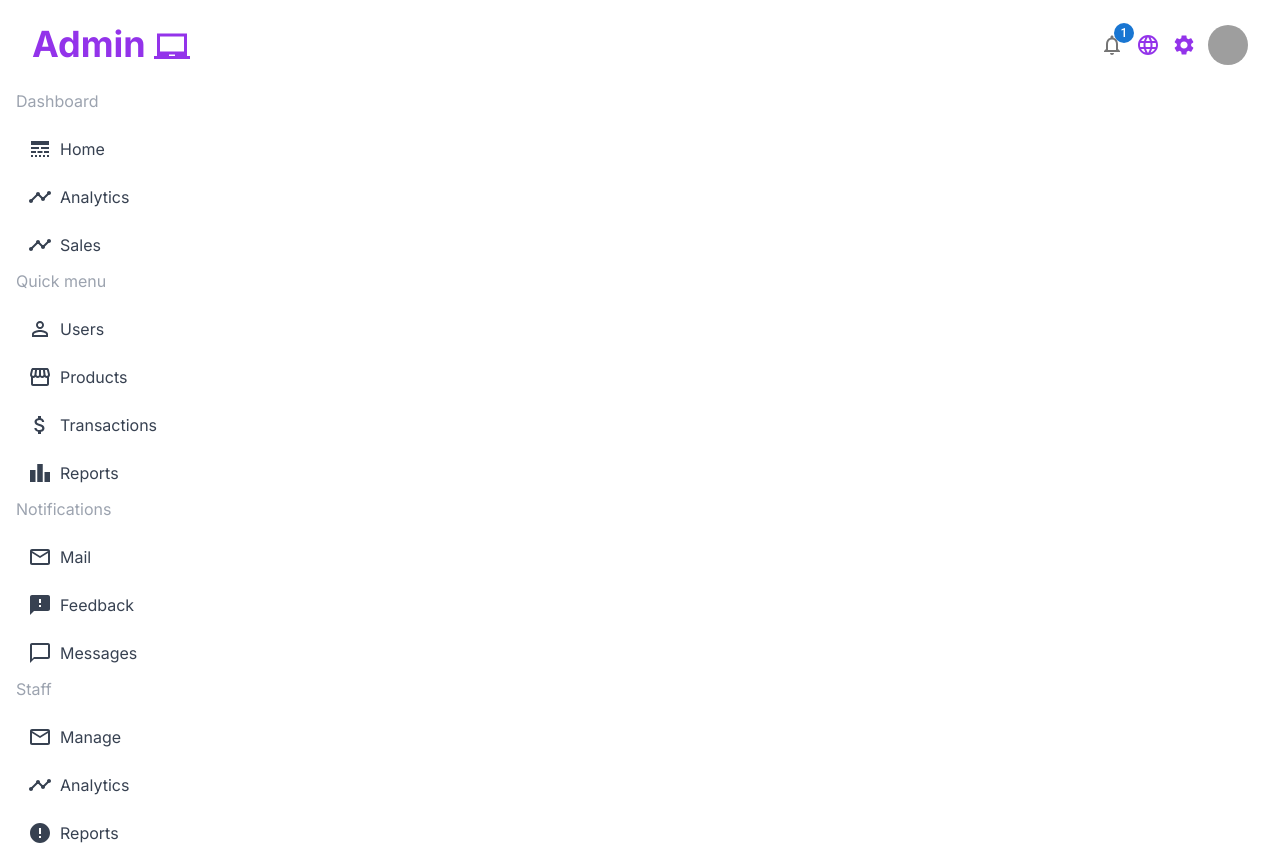
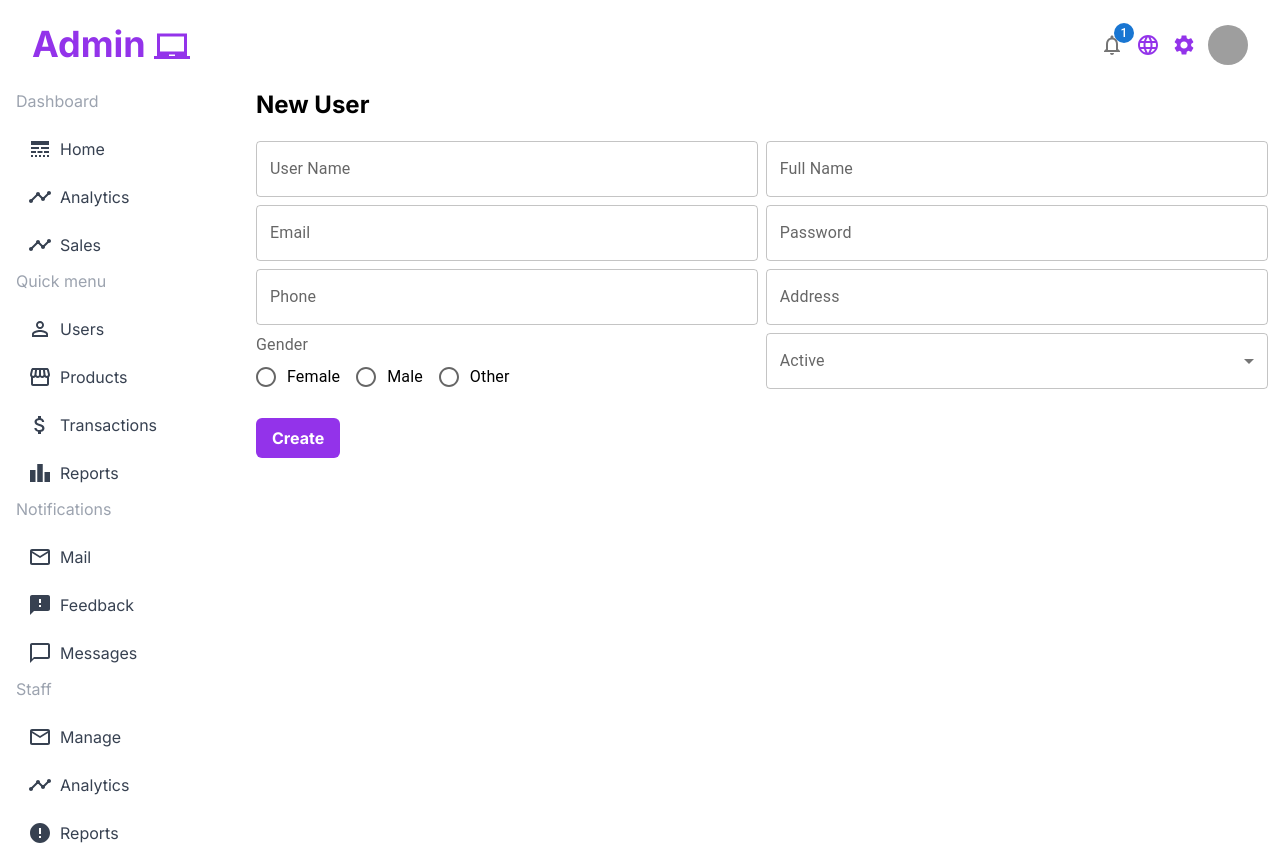
Before and after one commit to mohamed7799/react-admin-dashboard, a React (Create React App) app: page /newUser in a window 1280 px wide. Built offline with nearby package versions, Linux system fonts and the light colour scheme; grey boxes are pictures that could not be loaded.

Commit message:
build the create new user page

```diff
--- a/src/App.jsx
+++ b/src/App.jsx
@@ -4,6 +4,7 @@ import TopBar from "./components/TopBar";
 import Home from "./pages/home";
 import Users from "./pages/usres";
 import User from "./pages/user";
+import NewUser from "./pages/newUser";
 
 const App = () => {
   return (
@@ -19,6 +20,7 @@ const App = () => {
             <Route path="/" element={<Home />} />
             <Route path="/users" element={<Users />} />
             <Route path="/user/:id" element={<User />} />
+            <Route path="/newUser" element={<NewUser />} />
           </Routes>
         </div>
       </div>
--- /dev/null
+++ b/src/pages/newUser.jsx
@@ -0,0 +1,91 @@
+import {
+  TextField,
+  RadioGroup,
+  FormControlLabel,
+  Radio,
+  FormControl,
+  FormLabel,
+  InputLabel,
+  Select,
+  MenuItem,
+} from "@mui/material";
+import { useState } from "react";
+const NewUser = () => {
+  const [active, setActive] = useState();
+
+  const handleChange = (event) => {
+    setActive(event.target.value);
+  };
+
+  return (
+    <div>
+      <h2 className="font-bold text-2xl">New User</h2>
+      <form action="" className="flex flex-wrap gap-2 mx-auto my-5">
+        <TextField
+          className="flex-[0_0_49%]"
+          label="User Name"
+          variant="outlined"
+        />
+        <TextField
+          className="flex-[0_0_49%]"
+          label="Full Name"
+          variant="outlined"
+        />
+        <TextField
+          className="flex-[0_0_49%]"
+          label="Email"
+          variant="outlined"
+        />
+        <TextField
+          className="flex-[0_0_49%]"
+          label="Password"
+          variant="outlined"
+        />
+        <TextField
+          className="flex-[0_0_49%]"
+          label="Phone"
+          variant="outlined"
+        />
+        <TextField
+          className="flex-[0_0_49%]"
+          label="Address"
+          variant="outlined"
+        />
+        <FormControl className="flex-[0_0_49%]">
+          <FormLabel id="demo-row-radio-buttons-group-label">Gender</FormLabel>
+          <RadioGroup
+            row
+            aria-labelledby="demo-row-radio-buttons-group-label"
+            name="row-radio-buttons-group"
+          >
+            <FormControlLabel
+              value="female"
+              control={<Radio />}
+              label="Female"
+            />
+            <FormControlLabel value="male" control={<Radio />} label="Male" />
+            <FormControlLabel value="other" control={<Radio />} label="Other" />
+          </RadioGroup>
+        </FormControl>
+        <FormControl className="flex-[0_0_49%]">
+          <InputLabel id="demo-simple-select-label">Active</InputLabel>
+          <Select
+            labelId="demo-simple-select-label"
+            id="demo-simple-select"
+            value={active}
+            label="Active"
+            onChange={handleChange}
+          >
+            <MenuItem value={true}>Yes</MenuItem>
+            <MenuItem value={false}>No</MenuItem>
+          </Select>
+        </FormControl>
+      </form>
+      <button className="py-2 px-4 bg-purple-600 rounded-md text-white font-bold">
+        Create
+      </button>
+    </div>
+  );
+};
+
+export default NewUser;
--- a/src/pages/user.jsx
+++ b/src/pages/user.jsx
@@ -7,14 +7,17 @@ import {
   LocationSearching,
   Upload,
 } from "@mui/icons-material";
+import { Link } from "react-router-dom";
 const User = () => {
   return (
     <div className="p-4">
       <div className="flex justify-between mb-5">
         <h2 className="font-bold text-2xl ">Edit User</h2>
-        <button className="py-2 px-4 bg-purple-600 rounded-md text-white font-bold">
-          Create
-        </button>
+        <Link to="/newUser">
+          <button className="py-2 px-4 bg-purple-600 rounded-md text-white font-bold">
+            Create
+          </button>
+        </Link>
       </div>
 
       <div className="flex gap-3">
```
